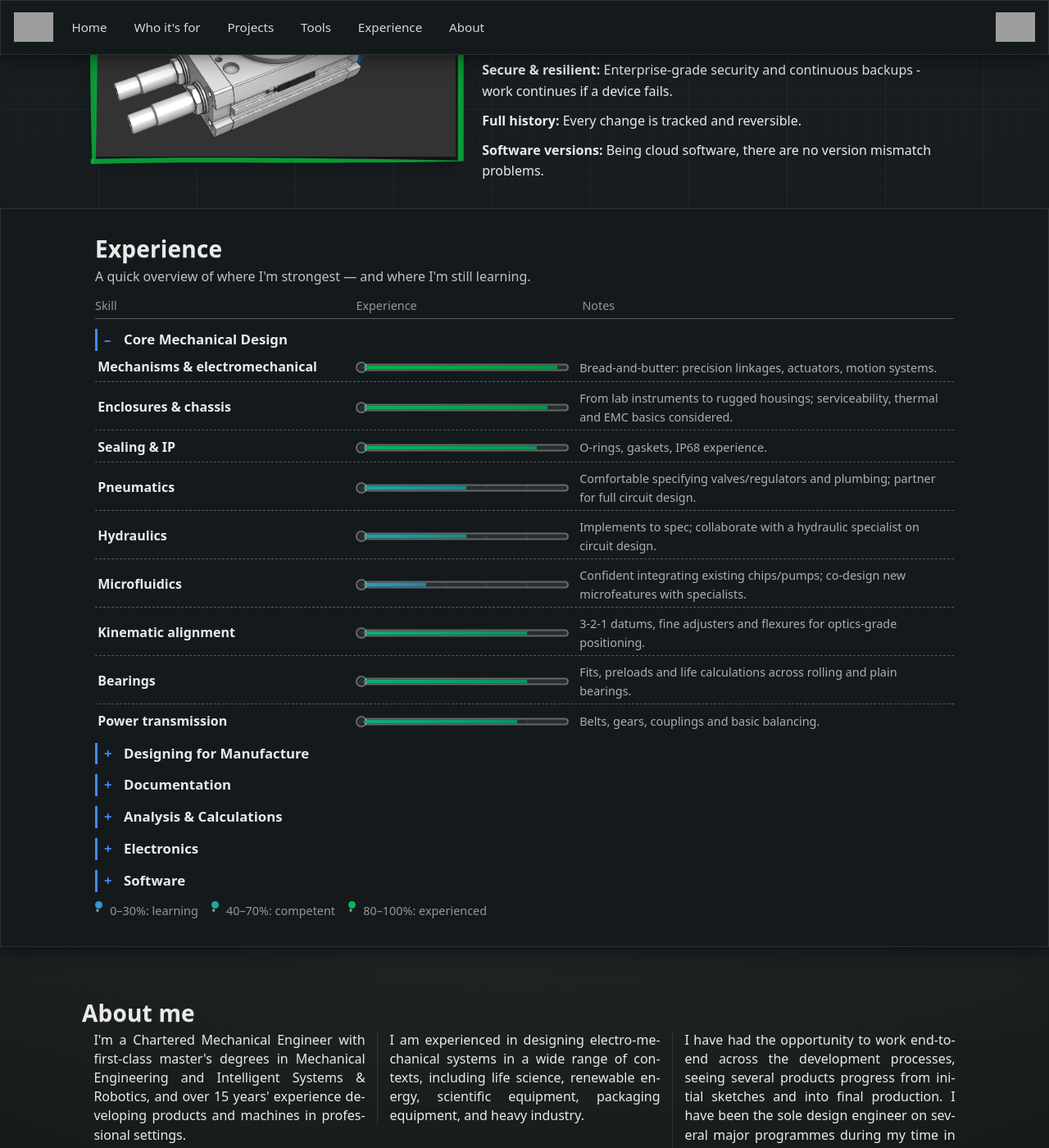
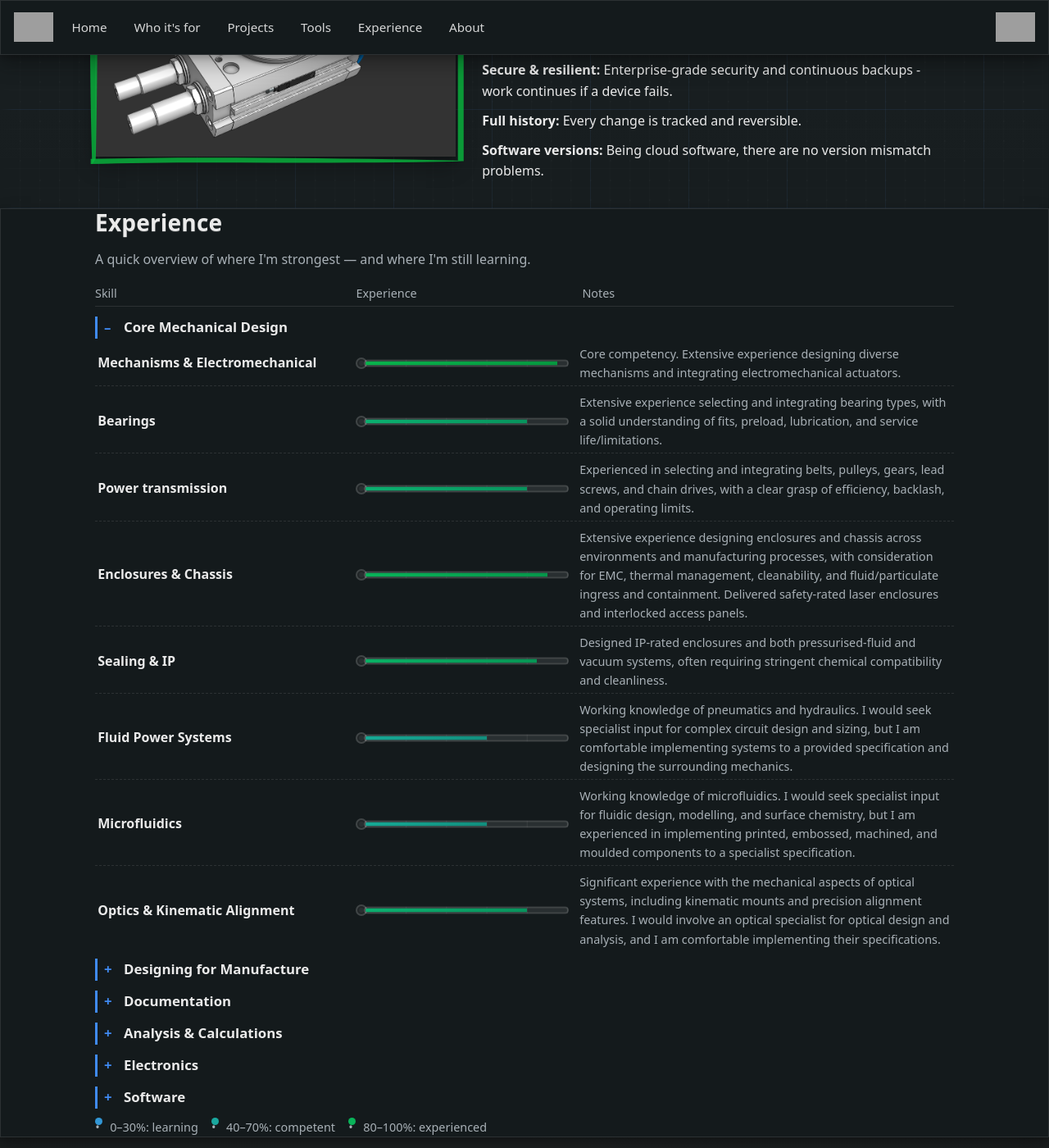
Before and after one commit to JamesAIzzard/jamesaizzard.github.io, a Jekyll site: the page built from index.html, in a window 1280 px wide and 1400 px high, scrolled down 2566 px. Shown: the whole window at 82% size. Built offline with Jekyll 4.4.1, drawn with Linux system fonts in a browser that asks for light colours; some web fonts are replaced; grey boxes are pictures that could not be loaded.

Commit message:
Refactor experience section: update skill descriptions for clarity and consistency, enhance accessibility with visually hidden elements, and improve SCSS variable usage for theming.

```diff
--- a/_data/experience.yml
+++ b/_data/experience.yml
@@ -1,145 +1,138 @@
+---
 groups:
   - id: core
+    items:
+      - level: 95
+        note: Core competency. Extensive experience designing diverse mechanisms and integrating electromechanical actuators.
+        skill: Mechanisms & Electromechanical
+      - level: 80
+        note: Extensive experience selecting and integrating bearing types, with a solid understanding of fits, preload, lubrication, and service life/limitations.
+        skill: Bearings
+      - level: 80
+        note: Experienced in selecting and integrating belts, pulleys, gears, lead screws, and chain drives, with a clear grasp of efficiency, backlash, and operating limits.
+        skill: Power transmission
+      - level: 90
+        note: Extensive experience designing enclosures and chassis across environments and manufacturing processes, with consideration for EMC, thermal management, cleanability, and fluid/particulate ingress and containment. Delivered safety-rated laser enclosures and interlocked access panels.
+        skill: Enclosures & Chassis
+      - level: 85
+        note: Designed IP-rated enclosures and both pressurised-fluid and vacuum systems, often requiring stringent chemical compatibility and cleanliness.
+        skill: Sealing & IP
+      - level: 60
+        note: Working knowledge of pneumatics and hydraulics. I would seek specialist input for complex circuit design and sizing, but I am comfortable implementing systems to a provided specification and designing the surrounding mechanics.
+        skill: Fluid Power Systems
+      - level: 60
+        note: Working knowledge of microfluidics. I would seek specialist input for fluidic design, modelling, and surface chemistry, but I am experienced in implementing printed, embossed, machined, and moulded components to a specialist specification.
+        skill: Microfluidics
+      - level: 80
+        note: Significant experience with the mechanical aspects of optical systems, including kinematic mounts and precision alignment features. I would involve an optical specialist for optical design and analysis, and I am comfortable implementing their specifications.
+        skill: Optics & Kinematic Alignment
+    open: true
     title: Core Mechanical Design
-    open: true
+  - id: dfm
     items:
-      - skill: "Mechanisms & electromechanical"
-        level: 95
-        note: "Bread-and-butter: precision linkages, actuators, motion systems."
-      - skill: "Enclosures & chassis"
-        level: 90
-        note: "From lab instruments to rugged housings; serviceability, thermal and EMC basics considered."
-      - skill: "Sealing & IP"
-        level: 85
-        note: "O-rings, gaskets, IP68 experience."
-      - skill: "Pneumatics"
-        level: 50
-        note: "Comfortable specifying valves/regulators and plumbing; partner for full circuit design."
-      - skill: "Hydraulics"
-        level: 50
-        note: "Implements to spec; collaborate with a hydraulic specialist on circuit design."
-      - skill: "Microfluidics"
-        level: 30
-        note: "Confident integrating existing chips/pumps; co-design new microfeatures with specialists."
-      - skill: "Kinematic alignment"
-        level: 80
-        note: "3-2-1 datums, fine adjusters and flexures for optics-grade positioning."
-      - skill: "Bearings"
-        level: 80
-        note: "Fits, preloads and life calculations across rolling and plain bearings."
-      - skill: "Power transmission"
-        level: 75
-        note: "Belts, gears, couplings and basic balancing."
-
-  - id: dfm
+      - level: 100
+        note: Trusted local partners, fast turnarounds; jigs/fixtures and sensible tolerances.
+        skill: CNC machining
+      - level: 90
+        note: Bend allowances, hems, PEMs, welded frames; clean flat-pattern workflows.
+        skill: Sheet metal
+      - level: 100
+        note: Trusted local partners for SLS/SLA/FDM/large-format.
+        skill: 3D printing
+      - level: 100
+        note: Lots of experience, trusted local partners.
+        skill: Laser / water-jet cutting
+      - level: 75
+        note: Experience with covers, guards and packaging; will seek early design reviews with supplier.
+        skill: Thermoforming
+      - level: 60
+        note: Solid grounding; will involve the foundry on gating, shrink and NDT from the outset.
+        skill: Casting
+      - level: 75
+        note: Good experience, but will seek design reviews with the supplier early.
+        skill: Injection moulding
+      - level: 30
+        note: Feasible with supplier input.
+        skill: Custom extrusions
     title: Designing for Manufacture
+  - id: docs
     items:
-      - skill: "CNC machining"
-        level: 100
-        note: "Trusted local partners, fast turnarounds; jigs/fixtures and sensible tolerances."
-      - skill: "Sheet metal"
-        level: 90
-        note: "Bend allowances, hems, PEMs, welded frames; clean flat-pattern workflows."
-      - skill: "3D printing"
-        level: 100
-        note: "Trusted local partners for SLS/SLA/FDM/large-format."
-      - skill: "Laser / water-jet cutting"
-        level: 100
-        note: "Lots of experience, trusted local partners."
-      - skill: "Thermoforming"
-        level: 75
-        note: "Experience with covers, guards and packaging; will seek early design reviews with supplier."
-      - skill: "Casting"
-        level: 60
-        note: "Solid grounding; will involve the foundry on gating, shrink and NDT from the outset."
-      - skill: "Injection moulding"
-        level: 75
-        note: "Good experience, but will seek design reviews with the supplier early."
-      - skill: "Custom extrusions"
-        level: 30
-        note: "Feasible with supplier input."
-
-  - id: docs
+      - level: 75
+        note: Competent at sketching, but not an artist!
+        skill: Concept sketching
+      - level: 75
+        note: Lots of experience on large, regulated programmes.
+        skill: DFMEA
+      - level: 85
+        note: Crisp, decision-oriented write-ups with traceable assumptions.
+        skill: Technical reports
+      - level: 85
+        note: Can produce marketing-ready visuals.
+        skill: Rendering
     title: Documentation
+  - id: analysis
     items:
-      - skill: "Concept sketching"
-        level: 75
-        note: "Competent at sketching, but not an artist!"
-      - skill: "DFMEA"
-        level: 75
-        note: "Lots of experience on large, regulated programmes."
-      - skill: "Technical reports"
-        level: 85
-        note: "Crisp, decision-oriented write-ups with traceable assumptions."
-      - skill: "Rendering"
-        level: 85
-        note: "Can produce marketing-ready visuals."
-
-  - id: analysis
+      - level: 85
+        note: Good experience coding monte carlo assembly simulations in Python.
+        skill: Tolerance stacks & GD&T
+      - level: 90
+        note: Prefer to use Jupyter notebooks for calculations.
+        skill: General engineering calcs
+      - level: 90
+        note: Confident with frames, shafts and free-body diagrams.
+        skill: Statics
+      - level: 75
+        note: Reasonably confident, but would need to research specific topics.
+        skill: Dynamics
+      - level: 50
+        note: Would seek specialist input for detailed calculations.
+        skill: Fluid dynamics
+      - level: 40
+        note: Would seek specialist input for detailed calculations.
+        skill: Thermodynamics
+      - level: 90
+        note: Confident with all common calculations.
+        skill: Mechanics of materials
     title: Analysis & Calculations
+  - id: electronics
     items:
-      - skill: "Tolerance stacks & GD&T"
-        level: 85
-        note: "Good experience coding monte carlo assembly simulations in Python."
-      - skill: "General engineering calcs"
-        level: 90
-        note: "Prefer to use Jupyter notebooks for calculations."
-      - skill: "Statics"
-        level: 90
-        note: "Confident with frames, shafts and free-body diagrams."
-      - skill: "Dynamics"
-        level: 75
-        note: "Reasonably confident, but would need to research specific topics."
-      - skill: "Fluid dynamics"
-        level: 50
-        note: "Would seek specialist input for detailed calculations."
-      - skill: "Thermodynamics"
-        level: 40
-        note: "Would seek specialist input for detailed calculations."
-      - skill: "Mechanics of materials"
-        level: 90
-        note: "Confident with all common calculations."
-
-  - id: electronics
+      - level: 95
+        note: Spec and integrate motors, drives and sensors; tidy cable routing and basic EMC consideration.
+        skill: Systems integration
+      - level: 85
+        note: Interlocks/light curtains integrated mechanically; circuits reviewed by an electrical engineer.
+        skill: Safety systems
+      - level: 10
+        note: Engage an electronics engineer for all board design; I support mechanical integration.
+        skill: Custom PCB Design
+      - level: 100
+        note: Confident integrating PCB's into mechanical assemblies, and working with ECAD data.
+        skill: PCB Integration
+      - level: 80
+        note: Happy implementing a design with a qualified reviewer signing off.
+        skill: High-voltage systems
+      - level: 50
+        note: Confident integrating modules/antennas; defer to RF specialist for layout and compliance.
+        skill: RF systems
+      - level: 30
+        note: Basic probing/logs with a scope; deeper faults go to an electrical engineer.
+        skill: Debugging electronic systems
     title: Electronics
+  - id: software
     items:
-      - skill: "Systems integration"
-        level: 95
-        note: "Spec and integrate motors, drives and sensors; tidy cable routing and basic EMC consideration."
-      - skill: "Safety systems"
-        level: 85
-        note: "Interlocks/light curtains integrated mechanically; circuits reviewed by an electrical engineer."
-      - skill: "Custom PCB Design"
-        level: 10
-        note: "Engage an electronics engineer for all board design; I support mechanical integration."
-      - skill: "PCB Integration"
-        level: 100
-        note: "Confident integrating PCB's into mechanical assemblies, and working with ECAD data."
-      - skill: "High-voltage systems"
-        level: 80
-        note: "Happy implementing a design with a qualified reviewer signing off."
-      - skill: "RF systems"
-        level: 50
-        note: "Confident integrating modules/antennas; defer to RF specialist for layout and compliance."
-      - skill: "Debugging electronic systems"
-        level: 30
-        note: "Basic probing/logs with a scope; deeper faults go to an electrical engineer."
-
-  - id: software
+      - level: 95
+        note: Advanced assemblies, drawings and surfacing; happy rescuing legacy models.
+        skill: SolidWorks
+      - level: 75
+        note: Comfortable with parametric workflows and large assemblies.
+        skill: Creo
+      - level: 100
+        note: Very confident with Onshape's unique features and workflows.
+        skill: Onshape
+      - level: 95
+        note: Automation, data tools and testing; Jupyter for transparent calcs.
+        skill: Python
+      - level: 50
+        note: Hands-on experience a few years back; could pick it up again.
+        skill: C#
     title: Software
-    items:
-      - skill: "SolidWorks"
-        level: 95
-        note: "Advanced assemblies, drawings and surfacing; happy rescuing legacy models."
-      - skill: "Creo"
-        level: 75
-        note: "Comfortable with parametric workflows and large assemblies."
-      - skill: "Onshape"
-        level: 100
-        note: "Very confident with Onshape's unique features and workflows."
-      - skill: "Python"
-        level: 95
-        note: "Automation, data tools and testing; Jupyter for transparent calcs."
-      - skill: "C#"
-        level: 50
-        note: "Hands-on experience a few years back; could pick it up again."
--- a/_includes/experience.html
+++ b/_includes/experience.html
@@ -3,7 +3,7 @@
         <div class="xp-section" aria-labelledby="xp-title">
             <header class="xp-header">
                 <h2 id="xp-title">Experience</h2>
-                <p class="xp-sub">A quick overview of where I'm strongest — and where I'm still learning.</p>
+                <p class="muted">A quick overview of where I'm strongest — and where I'm still learning.</p>
                 <div class="xp-colheads" aria-hidden="true">
                     <span>Skill</span>
                     <span>Experience</span>
@@ -26,7 +26,7 @@
                         <span class="xp-thermo" style="--level: {{ item.level }}%" title="{{ lvl_label }} ({{ item.level }}%)" aria-hidden="true">
                             <span class="tube"><span class="fill"></span></span>
                         </span>
-                        <meter class="sr-only" min="0" max="100" value="{{ item.level }}">{{ item.skill }}: {{ lvl_label | downcase }}</meter>
+                        <meter class="visually-hidden" min="0" max="100" value="{{ item.level }}">{{ item.skill }}: {{ lvl_label | downcase }}</meter>
                         <span class="xp-note">{{ item.note }}</span>
                     </li>
                     {% endfor %}
--- a/_sass/components/experience.scss
+++ b/_sass/components/experience.scss
@@ -1,53 +1,19 @@
-/* Experience section
-   Drop this into your SCSS partials folder (e.g. _sass/_experience.scss)
-   and @import "experience"; from your main site.scss.
-*/
-
-/* ---- Theme knobs (override to match your palette) ---- */
 .xp-section {
-  --xp-text:           var(--text, #eaeaea);
-  --xp-muted:          color-mix(in srgb, var(--xp-text) 60%, transparent);
-  --xp-border:         color-mix(in srgb, var(--xp-text) 30%, transparent);
   --xp-card:           color-mix(in srgb, #000 80%, #fff 20%); /* subtle panel on dark */
-  --xp-thermo-track:   color-mix(in srgb, var(--xp-text) 10%, transparent);
+  --xp-thermo-track:   color-mix(in srgb, var(--text) 10%, transparent);
   --xp-thermo-fill:    #4ade80; /* fallback green */
   --xp-thermo-fill-2:  #22c55e; /* gradient tail */
 
-  color: var(--xp-text);
+  color: var(--text);
 }
 
-/* Section spacing and rail gutters to match the site rhythm */
-#experience {
-  scroll-margin-top: 80px;
-  margin-top: 0;
-  padding: clamp(1.25rem, 4vw, 2rem) 0 clamp(1.25rem, 5vw, 2rem);
-}
+#experience { scroll-margin-top: 80px; }
 #experience > .container { padding-inline: var(--rail-gutter); }
 
-/* If you already have .visually-hidden, you can remove this. */
-.sr-only {
-  position: absolute !important;
-  width: 1px; height: 1px;
-  padding: 0; margin: -1px;
-  overflow: hidden; clip: rect(0, 0, 0, 0);
-  white-space: nowrap; border: 0;
-}
-
-/* ---- Layout ---- */
 .xp-header {
   display: grid;
   gap: .3rem;
   margin-bottom: .5rem;
-}
-
-.xp-header h2 {
-  margin: 0;
-  letter-spacing: .2px;
-}
-
-.xp-sub {
-  margin: 0;
-  opacity: .8;
 }
 
 .xp-colheads {
@@ -56,12 +22,11 @@
   grid-template-columns: 1fr minmax(160px, 260px) 1.5fr;
   gap: 1rem;
   font-size: .9rem;
-  color: var(--xp-muted);
-  border-bottom: 1px solid var(--xp-border);
+  color: var(--muted);
+  border-bottom: 1px solid var(--panel-edge);
   padding-bottom: .25rem;
 }
 
-/* Push groups closer together */
 .xp-group { margin-top: .4rem; }
 .xp-group + .xp-group { margin-top: .3rem; }
 
@@ -107,7 +72,7 @@
   grid-template-columns: 1fr minmax(160px, 260px) 1.5fr;
   gap: .8rem;
   padding: .25rem .2rem;
-  border-bottom: 1px dashed var(--xp-border);
+  border-bottom: 1px dashed var(--panel-edge);
 }
 
 .xp-row:last-child {
@@ -148,7 +113,7 @@
   height: var(--bulb);
   border-radius: 999px;
   transform: translateY(-50%);
-  border: 2px solid var(--xp-border);
+  border: 2px solid var(--panel-edge);
   background: var(--xp-thermo-track);
   box-shadow: inset 0 0 0 2px color-mix(in srgb, #000 20%, transparent);
 }
@@ -161,7 +126,7 @@
   height: var(--tube-h);
   transform: translateY(-50%);
   border-radius: 999px;
-  border: 2px solid var(--xp-border);
+  border: 2px solid var(--panel-edge);
   background: var(--xp-thermo-track);
   overflow: hidden;
 }
@@ -180,10 +145,9 @@
   );
 }
 
-/* Optional ticks (subtle) — comment out if you don’t want them */
 .xp-thermo .tube {
   background-image:
-    linear-gradient(90deg, color-mix(in srgb, var(--xp-text) 8%, transparent) 1px, transparent 1px);
+    linear-gradient(90deg, color-mix(in srgb, var(--text) 8%, transparent) 1px, transparent 1px);
   background-size: 20% 100%;
 }
 
@@ -194,7 +158,7 @@
   flex-wrap: wrap;
   margin-top: .5rem;
   font-size: .9rem;
-  color: var(--xp-muted);
+  color: var(--muted);
 }
 
 .xp-legend i {
@@ -210,7 +174,6 @@
 .xp-legend .dot-c { background: color-mix(in oklab, var(--accent-1) 55%, var(--accent-2) 45%); }
 .xp-legend .dot-e { background: color-mix(in oklab, var(--accent-1) 90%, var(--accent-2) 10%); }
 
-/* ---- Responsive ---- */
 @media (max-width: 720px) {
   .xp-colheads { display: none; }
   .xp-row {
```
